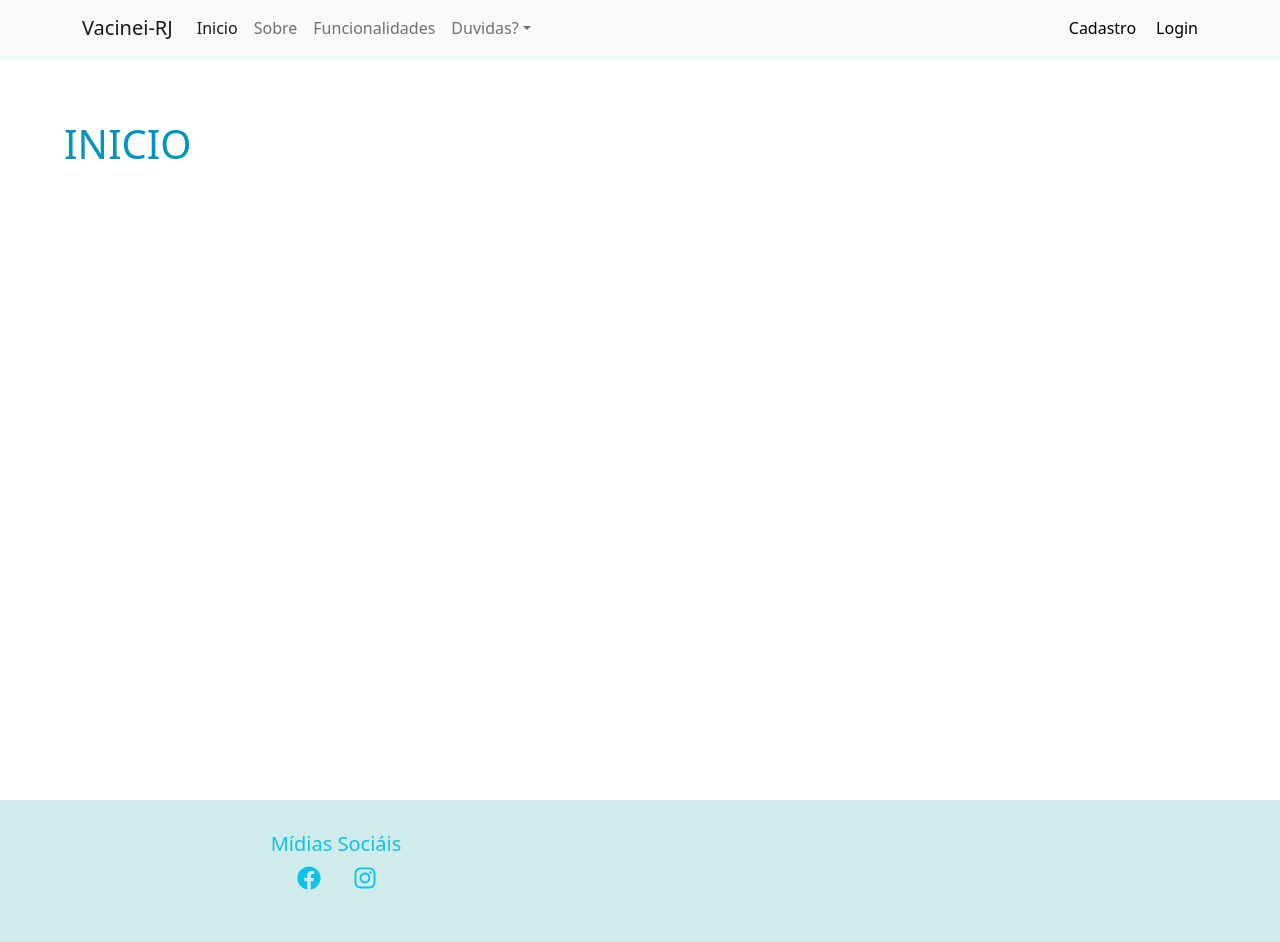
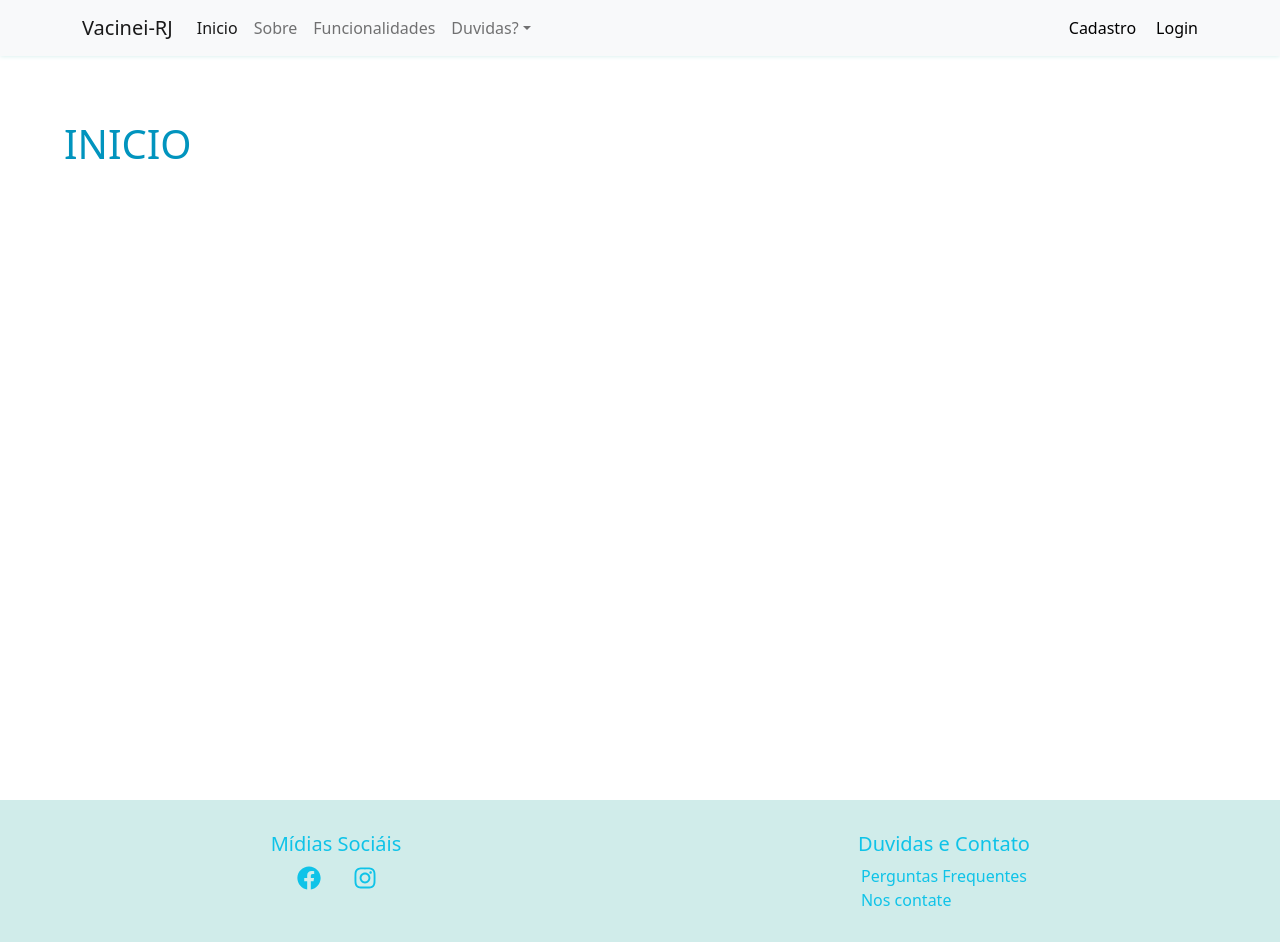
Before and after one commit to Naufra1/Projeto_5, a React (Vite) app in the folder Front-End/: page / in a window 1280 px wide. Shown: the top 942 px of the page. Built offline with nearby package versions, Linux system fonts and the light colour scheme.

Commit message:
Add files via upload

```diff
--- a/Front-End/index.html
+++ b/Front-End/index.html
@@ -9,7 +9,7 @@
       integrity="sha384-rbsA2VBKQhggwzxH7pPCaAqO46MgnOM80zW1RWuH61DGLwZJEdK2Kadq2F9CUG65"
       crossorigin="anonymous"
     />
-    <title>VacineiRj</title>
+    <title>Vacinei-Rj</title>
   </head>
   <body>
     <div id="root"></div>
--- a/Front-End/src/components/Layout/Footer.css
+++ b/Front-End/src/components/Layout/Footer.css
@@ -11,7 +11,7 @@
 	grid-template-columns: repeat(2, 1fr);
 }
 
-.footer-midia {
+.footer-secao {
 	display: flex;
 	flex-direction: column;
 	align-items: center;
@@ -37,6 +37,15 @@
 	cursor: pointer;
 }
 
+.duvidas-lista {
+	text-align: start;
+}
+
+.duvidas-item a {
+	text-decoration: none;
+	color: var(--color);
+}
+
 .footer-txt {
 	color: black;
 	margin-top: 2em;
--- a/Front-End/src/components/Layout/Footer.jsx
+++ b/Front-End/src/components/Layout/Footer.jsx
@@ -1,4 +1,5 @@
 import { FaFacebook, FaInstagram } from "react-icons/fa";
+import { NavLink } from 'react-router-dom'
 
 import "./Footer.css";
 
@@ -6,8 +7,8 @@ function Footer() {
   return (
     <footer className="footer">
       <div className="footer-box">
-        <div className="footer-midia">
-          <div className="midia-titulo">
+        <div className="footer-secao">
+          <div className="footer-titulo">
             <h5>Mídias Sociáis</h5>
           </div>
           <ul className="midia-lista">
@@ -19,6 +20,19 @@ function Footer() {
             </li>
           </ul>
         </div>
+        <div className="footer-secao">
+          <div className="footer-titulo">
+            <h5>Duvidas e Contato</h5>
+          </div>
+          <nav className="duvidas-lista">
+            <div className="duvidas-item">
+            <NavLink to='/duvidas'>Perguntas Frequentes</NavLink>
+            </div>
+            <div className="duvidas-item">
+            <NavLink to='/contato'>Nos contate</NavLink>
+            </div>
+          </nav>
+        </div>
       </div>
       <p className="footer-txt">
         <span>Vacinei-Rj</span> &copy; 2023
--- a/Front-End/src/components/Page/ErrorPage.jsx
+++ b/Front-End/src/components/Page/ErrorPage.jsx
@@ -1,9 +1,14 @@
+import { NavLink } from 'react-router-dom'
+import Title from '../Parts/Title'
+
 function ErrorPage() {
   return (
-    <div>
-      <h2>Erro</h2>
-      <p>Algo aconteceu.</p>
-    </div>
+    <section className="Error-Page">
+      <Title titulo='Error' />
+      <div>
+        <h5>Algo aconteceu com a página,<NavLink to='/'>Clique aqui para voltar para a página inicial.</NavLink></h5>
+      </div>
+    </section>
   )
 }
 
--- a/Front-End/src/index.css
+++ b/Front-End/src/index.css
@@ -21,5 +21,11 @@ body,
 
 section {
   width: 100%;
-  margin: 10% 2%;
+  margin: 20% 2%;
 }
+
+@media only screen and (min-width: 800px) {
+  section {
+    margin: 10% 2%;
+  }
+}
```
